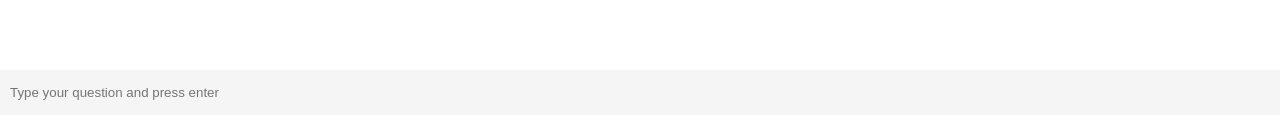
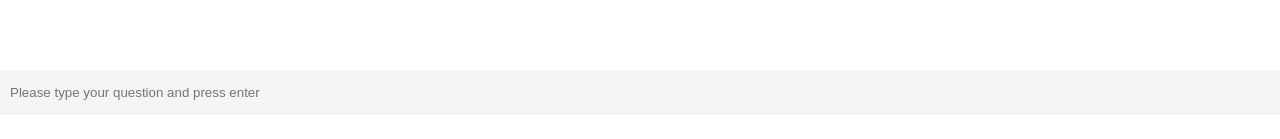
Before and after one commit to Jason-xu96/AIBO-Chatbot, a React (Create React App) app: page / in a window 1280 px wide. Shown: the part 567-706 px from the top of the page. Built offline with nearby package versions, Linux system fonts and the light colour scheme.

Commit message:
Correct the logic
Corrected the chatbot logic and write ReadMe file

```diff
--- a/src/components/ChatbotLogic.js
+++ b/src/components/ChatbotLogic.js
@@ -34,13 +34,13 @@ export const returnAnswer = (question) => {
       // It's derive from dividing the number of matched keywords by the total number of question keywords that an answer has.
       if (j === keywordsArray[i].length - 1) {
         var currentMatchRate = numOfIdentifiedKeywords * 100 / numOfKeywords
-        console.log("Current Match Rate: " + currentMatchRate+"%")
+        console.log("Current Match Rate: " + currentMatchRate + "%")
         // If the current match rate is the highest
         // Replace the highest match rate with current match rate
         // Record its index
         if (currentMatchRate > highestMatchRate) {
           highestMatchRate = currentMatchRate
-          indexOfSelectedAnswer = j
+          indexOfSelectedAnswer = i
         }
       }
     }
@@ -48,11 +48,19 @@ export const returnAnswer = (question) => {
     console.log("All Question Keywords: " + allKeywords)
     console.log("-----------------------------------------------------------------------")
   }
-  console.log("Selected Answer: " + answersArray[indexOfSelectedAnswer])
-  return answersArray[indexOfSelectedAnswer]
+  console.log("indexOfSelectedAnswer: " + indexOfSelectedAnswer)
+  // When no keyword is identified in the question, prompt users to rephrase their question
+  if (highestMatchRate === 0) {
+    return "I don't know what you are asking. Please rephrase your question :)"
+  } else {
+    console.log("Selected Answer: " + answersArray[indexOfSelectedAnswer])
+    return answersArray[indexOfSelectedAnswer]
+  }
 
 
   // -----------------------------------------------------------------------
+
+
   // Set up the knowledge base by adding answers and keywords
   function setUpKnowledgeBase() {
     addKeywordAndAnswerPair(["when", "introduce", "announce"], "1999.")
--- a/src/components/InputBox.js
+++ b/src/components/InputBox.js
@@ -32,7 +32,7 @@ class InputBox extends React.Component {
   render() {
     return (
       <form className="input-box" onSubmit={this.handleSubmit}>
-        <input onChange={this.handleChange} value={this.state.message} placeholder="Type your question and press enter" type="text" />
+        <input onChange={this.handleChange} value={this.state.message} placeholder="Please type your question and press enter" type="text" />
       </form>
     )
   }
--- a/src/components/MessageBoard.js
+++ b/src/components/MessageBoard.js
@@ -1,5 +1,4 @@
 import React from 'react'
-import ReactDOM from 'react-dom'
 import Message from './Message'
 import '../Style.css';
 
```
Also changed, not shown: 1 other file (tests, documents, lock files or other folders).
